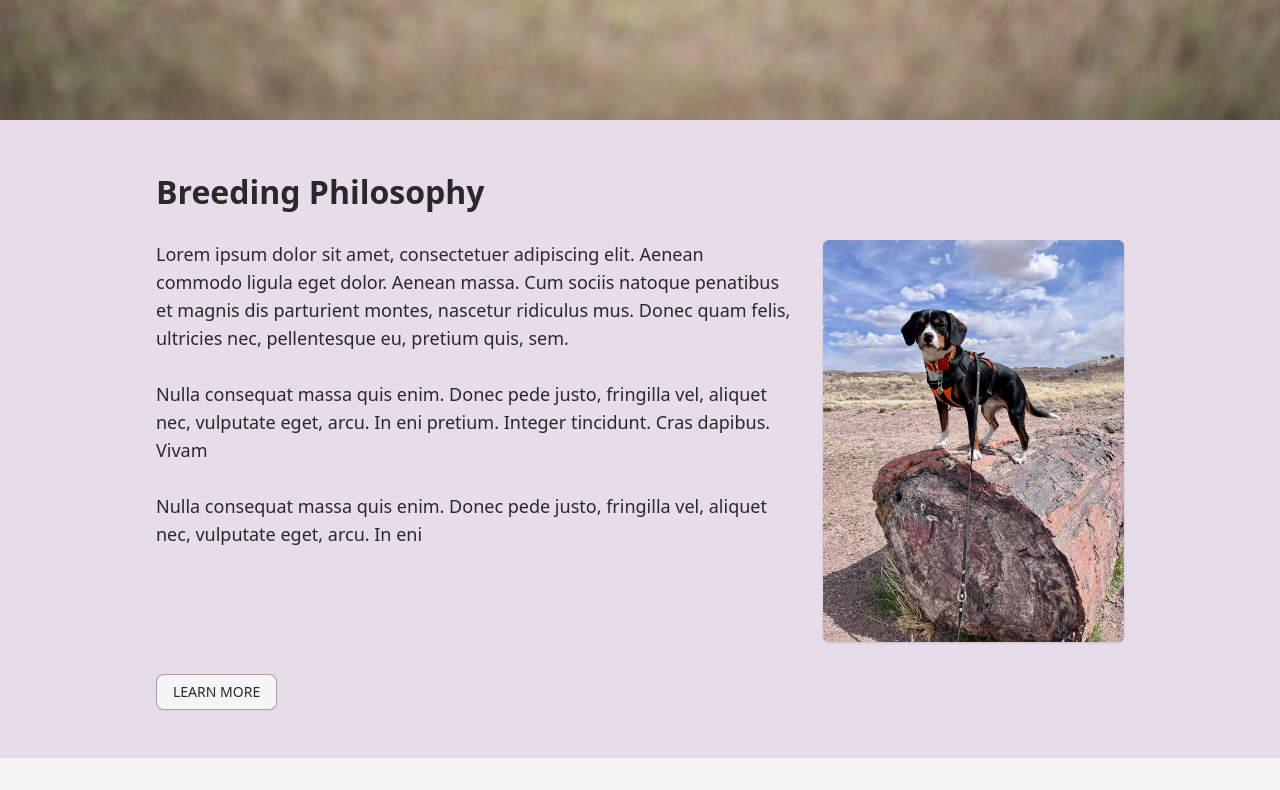
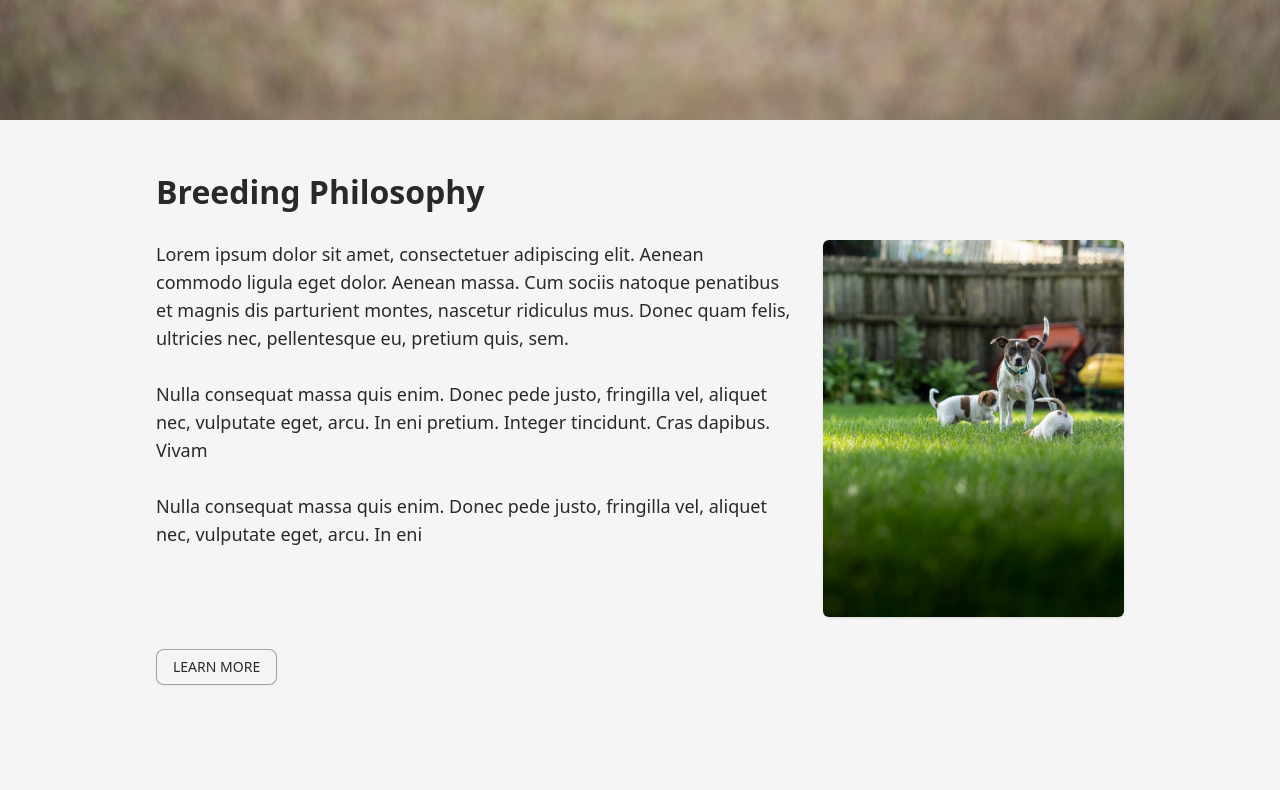
Before and after one commit to Danielle254/puzzle-dogs, a Next.js app: page /about in a window 1280 px wide. Shown: the part 680-1470 px from the top of the page. Built offline with nearby package versions, Linux system fonts and the light colour scheme.

Commit message:
style: remove background color from section

```diff
--- a/app/about/components/BreedingPhilosophy.tsx
+++ b/app/about/components/BreedingPhilosophy.tsx
@@ -3,34 +3,33 @@ import Link from "next/link";
 
 export default function BreedingPhilosophy() {
   return (
-    <section className="bg-primary/10 ">
-      <div className="max-w-[1000px] mx-auto py-12 px-4">
+    <section className="max-w-[1000px] mx-auto py-12 px-4">
       <h2>Breeding Philosophy</h2>
       <div className="grid grid-cols-1 md:grid-cols-3 gap-8 pb-8">
         <p className="text-lg col-span-2">
           Lorem ipsum dolor sit amet, consectetuer adipiscing elit. Aenean
-            commodo ligula eget dolor. Aenean massa. Cum sociis natoque
-            penatibus et magnis dis parturient montes, nascetur ridiculus mus.
-            Donec quam felis, ultricies nec, pellentesque eu, pretium quis, sem.
+          commodo ligula eget dolor. Aenean massa. Cum sociis natoque penatibus
+          et magnis dis parturient montes, nascetur ridiculus mus. Donec quam
+          felis, ultricies nec, pellentesque eu, pretium quis, sem.
           <br />
           <br />
           Nulla consequat massa quis enim. Donec pede justo, fringilla vel,
-            aliquet nec, vulputate eget, arcu. In eni pretium. Integer
-            tincidunt. Cras dapibus. Vivam
+          aliquet nec, vulputate eget, arcu. In eni pretium. Integer tincidunt.
+          Cras dapibus. Vivam
           <br />
           <br />
           Nulla consequat massa quis enim. Donec pede justo, fringilla vel,
           aliquet nec, vulputate eget, arcu. In eni
         </p>
         <img
-            src="/images/iroh.jpg"
+          src="/images/biz_with_puppies.jpg"
           className="rounded-sm shadow col-span-1"
+          alt="brown and white dog with two small puppies looks towards the camera surrounded by grass"
         />
       </div>
       <Button variant="outline" asChild>
         <Link href="https://www.facebook.com/puzdog/">LEARN MORE</Link>
       </Button>
-      </div>
     </section>
   );
 }
--- a/app/about/components/Origin.tsx
+++ b/app/about/components/Origin.tsx
@@ -3,21 +3,20 @@ import Link from "next/link";
 
 export default function Origin() {
   return (
-    <section className="bg-primary/10 ">
-      <div className="max-w-[1000px] mx-auto py-12 px-4">
+    <section className="max-w-[1000px] mx-auto py-12 px-4">
       <h2>Puzzle Dogs Origin</h2>
       <div className="flex flex-col gap-8 pb-8">
         <img src="/images/sara_family.jpg" className="rounded-sm shadow" />
         <p className="text-lg">
           Lorem ipsum dolor sit amet, consectetuer adipiscing elit. Aenean
-            commodo ligula eget dolor. Aenean massa. Cum sociis natoque
-            penatibus et magnis dis parturient montes, nascetur ridiculus mus.
-            Donec quam felis, ultricies nec, pellentesque eu, pretium quis, sem.
+          commodo ligula eget dolor. Aenean massa. Cum sociis natoque penatibus
+          et magnis dis parturient montes, nascetur ridiculus mus. Donec quam
+          felis, ultricies nec, pellentesque eu, pretium quis, sem.
           <br />
           <br />
           Nulla consequat massa quis enim. Donec pede justo, fringilla vel,
-            aliquet nec, vulputate eget, arcu. In eni pretium. Integer
-            tincidunt. Cras dapibus. Vivam
+          aliquet nec, vulputate eget, arcu. In eni pretium. Integer tincidunt.
+          Cras dapibus. Vivam
           <br />
           <br />
           Nulla consequat massa quis enim. Donec pede justo, fringilla vel,
@@ -29,7 +28,6 @@ export default function Origin() {
       <Button variant="outline" asChild>
         <Link href="https://www.facebook.com/puzdog/">LEARN MORE</Link>
       </Button>
-      </div>
     </section>
   );
 }
```
Lines whose indentation alone changed are shown as unchanged.
